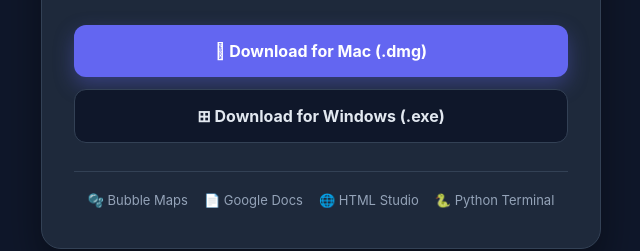
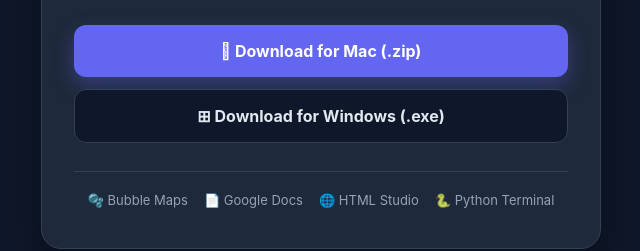
Before and after one commit to RobotWizard2014/team-worksapce, a plain HTML site: page index (1).html in a window 1280 px wide. Shown: the part 370-621 px from the top of the page, 319-959 px from the left. Drawn offline with Linux system fonts and the light colour scheme.

Commit message:
Update Mac download link to GitHub .zip

```diff
--- a/index (1).html
+++ b/index (1).html
@@ -85,8 +85,8 @@
     <p>All-in-one desktop app with Word Bubble Map, Google Docs, HTML Studio, Python Terminal, and Group Collaboration.</p>
 
     <div class="buttons">
-      <a id="macBtn" class="btn btn-primary" href="YOUR_MAC_DMG_DOWNLOAD_LINK">
-         Download for Mac (.dmg)
+      <a id="macBtn" class="btn btn-primary" href="https://github.com">
+         Download for Mac (.zip)
       </a>
       <a id="winBtn" class="btn btn-secondary" href="YOUR_WINDOWS_EXE_DOWNLOAD_LINK">
         ⊞ Download for Windows (.exe)
```
